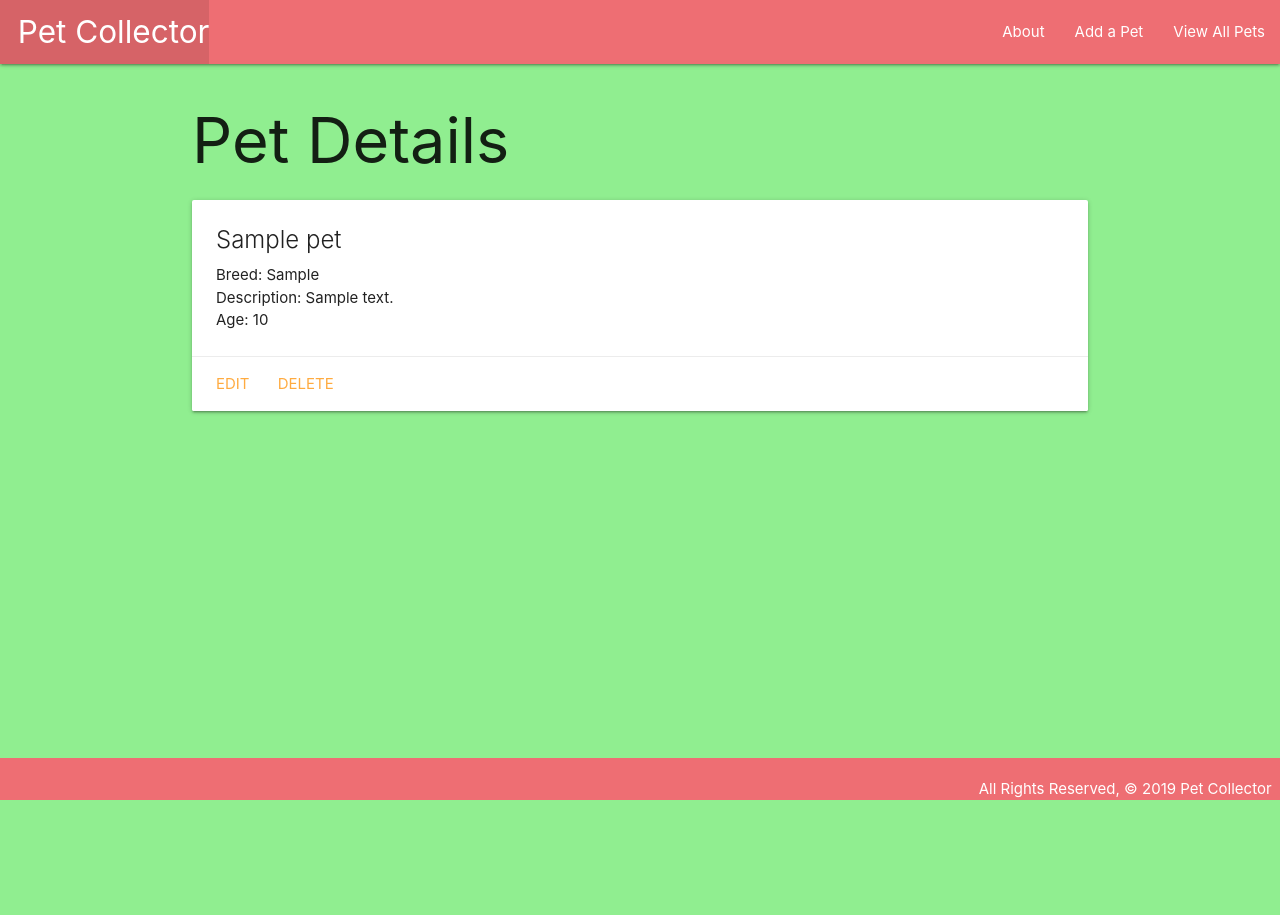
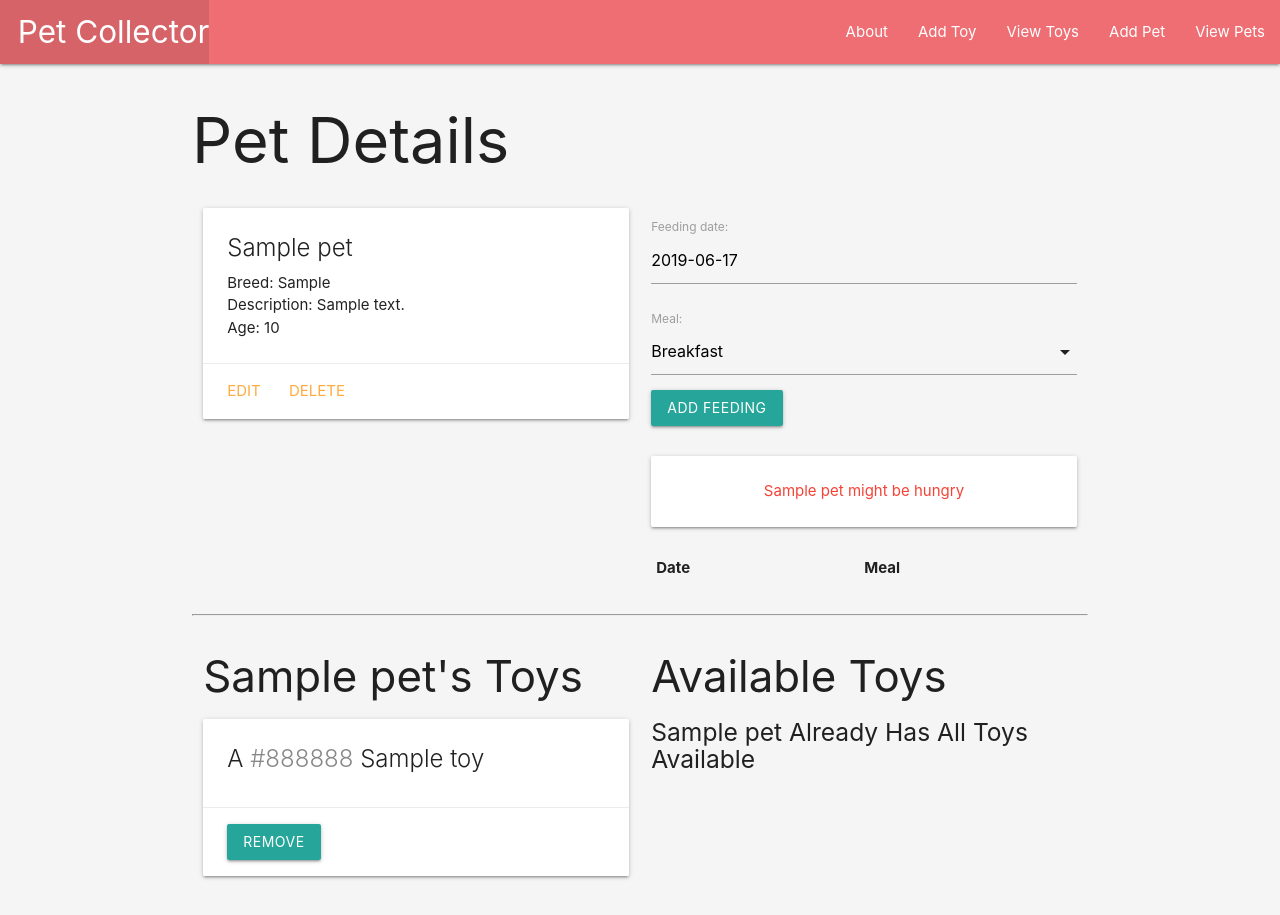
Before and after one commit to yolieloveless/petcollector, a Django app: page /pets/1/ in a window 1280 px wide. Shown: the top 915 px of the page. Before the commit the page ends 800 px from the top, so only its background shows below. Run offline with Django 3.2, Linux system fonts and the light colour scheme; tables that the repository leaves empty hold one stand-in row (values such as "Sample post"); lists and menus that the app fills with data are empty.

Commit message:
add photo upload feature

```diff
--- a/main_app/admin.py
+++ b/main_app/admin.py
@@ -1,5 +1,6 @@
 from django.contrib import admin
-from .models import Pet
+from .models import Pet, Feeding
 
 # Register your models here.
 admin.site.register(Pet)
+admin.site.register(Feeding)
--- /dev/null
+++ b/main_app/forms.py
@@ -0,0 +1,7 @@
+from django.forms import ModelForm
+from .models import Feeding
+
+class FeedingForm(ModelForm):
+  class Meta:
+    model = Feeding
+    fields = ['date', 'meal']
--- a/main_app/models.py
+++ b/main_app/models.py
@@ -1,15 +1,59 @@
 from django.db import models
 from django.urls import reverse
+from datetime import date
+
+MEALS = (
+('B', 'Breakfast'),
+('L', 'Lunch'),
+('D', 'Dinner')
+)
 
 # Create your models here.
+class Toy(models.Model):
+    name = models.CharField(max_length=50)
+    color = models.CharField(max_length=20)
+
+    def __str__(self):
+        return self.name
+
+    def get_absolute_url(self):
+        return reverse('toys_detail', kwargs={'pk: self.id'})
+
 class Pet(models.Model):
     name = models.CharField(max_length=100)
     breed = models.CharField(max_length=100)
     description = models.TextField(max_length=250)
     age = models.IntegerField()
+    toys = models.ManyToManyField(Toy)
 
     def __str__(self):
         return self.name
 
     def get_absolute_url(self):
         return reverse('detail', kwargs={'pet_id': self.id})
+
+    # def fed_for_today(self):
+    #     return self.feeding_set.filter(date=date.today()).count() >= len(MEALS)
+
+class Feeding(models.Model):
+  date = models.DateField('feeding date')
+  meal = models.CharField(
+      max_length=1,
+      choices=MEALS,
+      default=MEALS[0] [0]
+      )
+
+pet = models.ForeignKey(Pet, on_delete=models.CASCADE)
+
+def __str__(self):
+    return f"{self.get_meal_display()} on {self.date}"
+
+class Meta:
+    ordering = ['-date']
+
+class Photo(models.Model):
+    url = models.CharField(max_length=200)
+    pet = models.ForeignKey(Pet, on_delete=models.CASCADE)
+
+    def __str__(self):
+        return f"Photo for pet_id: {self.pet_id} @{self.url}"
--- a/main_app/static/css/style.css
+++ b/main_app/static/css/style.css
@@ -1,5 +1,5 @@
 body {
-    background-color: lightgreen;
+    background-color: whitesmoke;
 }
 
 body {
--- a/main_app/templates/base.html
+++ b/main_app/templates/base.html
@@ -9,6 +9,7 @@
     <title>Pet Collector</title>
     <link rel="stylesheet" href="https://cdnjs.cloudflare.com/ajax/libs/materialize/1.0.0/css/materialize.min.css">
     <link rel="stylesheet" type="text/css" href="{% static 'css/style.css' %}">
+    <script src="https://cdnjs.cloudflare.com/ajax/libs/materialize/1.0.0/js/materialize.min.js"></script>
 </head>
 <body>
     <header class="navbar-fixed">
@@ -19,8 +20,10 @@
                 </ul>
                 <ul class="right">
                     <li><a href="{% url 'about' %}">About</a></li>
-                    <li><a href="{% url 'pets_create' %}">Add a Pet</a></li>
-                    <li><a href="{% url 'index' %}">View All Pets</a></li>
+                    <li><a href="{% url 'toys_create' %}">Add Toy</a></li>
+                    <li><a href="{% url 'toys_index' %}">View Toys</a></li>
+                    <li><a href="{% url 'pets_create' %}">Add Pet</a></li>
+                    <li><a href="{% url 'index' %}">View Pets</a></li>
                 </ul>
             </div>
         </nav>
--- a/main_app/templates/pets/detail.html
+++ b/main_app/templates/pets/detail.html
@@ -3,15 +3,17 @@
 
 <h1>Pet Details</h1>
 
+<div class="row">
+  <div class="col s6">
     <div class="card">
       <div class="card-content">
         <span class="card-title">{{ pet.name }}</span>
-        <p>Breed:  {{ pet.breed }}</p>
-        <p>Description:  {{ pet.description }}</p>
+        <p>Breed: {{ pet.breed }}</p>
+        <p>Description: {{ pet.description }}</p>
         {% if pet.age > 0 %}
         <p>Age: {{ pet.age }}</p>
         {% else %}
-            <p>Age: Baby!</p>
+        <p>Age: Baby</p>
         {% endif %}
       </div>
       <div class="card-action">
@@ -19,5 +21,111 @@
         <a href="{% url 'pets_delete' pet.id %}">Delete</a>
       </div>
     </div>
+  </div>
+  <div class="col s6">
+    <form action="{% url 'add_feeding' pet.id %}" method="post">
+      {% csrf_token %}
+      {{ feeding_form.as_p }}
+      <input type="submit" class="btn" value="Add Feeding">
+    </form>
+    <br>
+    {% if pet.fed_for_today %}
+    <div class="card-panel teal-text center-align">{{pet.name}} has been fed all meals for today</div>
+    {% else %}
+    <div class="card-panel red-text center-align">{{pet.name}} might be hungry</div>
+    {% endif %}
+    <table class="striped">
+      <thead>
+        <tr>
+          <th>Date</th>
+          <th>Meal</th>
+        </tr>
+      </thead>
+      <tbody>
+        {% for feeding in pet.feeding_set.all %}
+        <tr>
+          <td>{{feeding.date}}</td>
+          <td>{{feeding.get_meal_display}}</td>
+        </tr>
+        {% endfor %}
+      </tbody>
+    </table>
+  </div>
+</div>
 
+<hr>
+<div class="row">
+  <div class="col s6">
+    <h3>{{ pet.name }}'s Toys</h3>
+    {% if pet.toys.count %}
+    {% for toy in pet.toys.all %}
+    <div class="card">
+      <div class="card-content">
+        <span class="card-title">
+          A <span style="color: {{ toy.color }}">{{ toy.color }}</span> {{ toy.name }}
+        </span>
+      </div>
+      <div class="card-action">
+        <form action="{% url 'unassoc_toy' pet.id toy.id %}" method="post">
+          {% csrf_token %}
+          <button type="submit" class="btn">Remove</button>
+        </form>
+      </div>
+    </div>
+    {% endfor %}
+    {% else %}
+    <h5>No Toys :(</h5>
+    {% endif %}
+  </div>
+  <!-- Available toys will come after this line -->
+  <div class="col s6">
+    <h3>Available Toys</h3>
+    {% if toys.count %}
+    {% for toy in toys.all %}
+    <div class="card">
+      <div class="card-content">
+        <span class="card-title">
+          A <span style="color: {{ toy.color }}">{{ toy.color }}</span> {{ toy.name }}
+        </span>
+      </div>
+      <div class="card-action">
+        <form action="{% url 'assoc_toy' pet.id toy.id %}" method="post">
+          {% csrf_token %}
+          <button type="submit" class="btn">Add</button>
+        </form>
+      </div>
+    </div>
+    {% endfor %}
+    {% else %}
+    <h5>{{pet.name}} Already Has All Toys Available</h5>
+    {% endif %}
+  </div>
+</div>
+{% for photo in pet.photo_set.all %}
+<img class="responsive-img card-panel" src="{{photo.url}}">
+{% empty %}
+<div class="card-panel teal-text center-align">No Photos Uploaded</div>
+{% endfor %}
+<form action="{% url 'add_photo' pet.id %}" enctype="multipart/form-data" method="POST" class="card-panel">
+  {% csrf_token %}
+  <input type="file" name="photo-file">
+  <br><br>
+  <input type="submit" class="btn" value="Upload Photo">
+</form>
+
+
+<!-- JS to create a date picker and init the meal dropdown -->
+<script>
+  // create a datepicker
+  var dateEl = document.getElementById('id_date');
+  M.Datepicker.init(dateEl, {
+    format: 'yyyy-mm-dd',
+    defaultDate: new Date(),
+    setDefaultDate: true,
+    autoClose: true
+  });
+  // initialize the meal select
+  var selectEl = document.getElementById('id_meal');
+  M.FormSelect.init(selectEl);
+</script>
 {% endblock %}
--- a/main_app/urls.py
+++ b/main_app/urls.py
@@ -9,5 +9,14 @@
     path('pets/create/', views.PetCreate.as_view(), name='pets_create'),
     path('pets/<int:pk>/update/', views.PetUpdate.as_view(), name='pets_update'),
     path('pets/<int:pk>/delete/', views.PetDelete.as_view(), name='pets_delete'),
+    path('pets/<int:pet_id>/add_feeding/', views.add_feeding, name='add_feeding'),
+    path('pets/<int:pet_id>/add_photo/', views.add_photo, name='add_photo'),
+    path('pets/<int:pet_id>/assoc_toy/<int:toy_id>/', views.assoc_toy, name='assoc_toy'),
+    path('pets/<int:pet_id>/unassoc_toy/<int:toy_id>/', views.unassoc_toy, name='unassoc_toy'),
+    path('toys/', views.ToyList.as_view(), name='toys_index'),
+    path('toys/<int:pk>/', views.ToyDetail.as_view(), name='toys_detail'),
+    path('toys/create/', views.ToyCreate.as_view(), name='toys_create'),
+    path('toys/<int:pk>/update/', views.ToyUpdate.as_view(), name='toys_update'),
+    path('toys/<int:pk>/delete/', views.ToyDelete.as_view(), name='toys_delete'),
 
 ]
--- a/main_app/views.py
+++ b/main_app/views.py
@@ -1,6 +1,14 @@
-from django.shortcuts import render
+from django.shortcuts import render, redirect
 from django.views.generic.edit import CreateView, UpdateView, DeleteView
-from .models import Pet
+from django.views.generic import ListView, DetailView
+from .models import Pet, Toy
+from .forms import FeedingForm
+import uuid
+import boto3
+from .models import Pet, Toy, Photo
+
+S3_BASE_URL = 'https://s3-us-east-2.amazonaws.com/'
+BUCKET = 'petcollector'
 
 class PetCreate(CreateView):
     model = Pet
@@ -28,4 +36,57 @@
 
 def pets_detail(request, pet_id):
     pet = Pet.objects.get(id=pet_id)
-    return render(request, 'pets/detail.html', { 'pet' : pet })
+    toys_pet_doesnt_have = Toy.objects.exclude(id__in = pet.toys.all().values_list('id'))
+    feeding_form = FeedingForm()
+    return render(request, 'pets/detail.html', {
+      'pet' : pet, 'feeding_form' : feeding_form,
+      'toys': toys_pet_doesnt_have
+   })
+
+def add_feeding(request, pet_id):
+  form = FeedingForm(request.POST)
+  if form.is_valid():
+    new_feeding = form.save(commit=False)
+    new_feeding.pet_id = pet_id
+    new_feeding.save()
+  return redirect('detail', pet_id=pet_id)
+
+def add_photo(request, pet_id):
+  photo_file = request.FILES.get('photo-file', None)
+  if photo_file:
+    s3 = boto3.client('s3')
+    key = uuid.uuid4().hex[:6] + photo_file.name[photo_file.name.rfind('.'):]
+    try:
+      s3.upload_fileobj(photo_file, BUCKET, key)
+      url = f"{S3_BASE_URL}{BUCKET}/{key}"
+      photo = Photo(url=url, pet_id=pet_id)
+      photo.save()
+    except:
+      print('An error occurred uploading file to S3')
+  return redirect('detail', pet_id=pet_id)
+
+def assoc_toy(request, pet_id, toy_id):
+  Pet.objects.get(id=pet_id).toys.add(toy_id)
+  return redirect('detail', pet_id=pet_id)
+
+def unassoc_toy(request, pet_id, toy_id):
+  Pet.objects.get(id=pet_id).toys.remove(toy_id)
+  return redirect('detail', pet_id=pet_id)
+
+class ToyList(ListView):
+  model = Toy
+
+class ToyDetail(DetailView):
+  model = Toy
+
+class ToyCreate(CreateView):
+  model = Toy
+  fields = '__all__'
+
+class ToyUpdate(UpdateView):
+  model = Toy
+  fields = ['name', 'color']
+
+class ToyDelete(DeleteView):
+  model = Toy
+  success_url = '/toys/'
```
Also changed, not shown: main_app/templates/main_app/toy_confirm_delete.html (added, +13 -0 lines), main_app/templates/main_app/toy_detail.html (added, +20 -0 lines), main_app/templates/main_app/toy_form.html (added, +18 -0 lines), main_app/templates/main_app/toy_list.html (added, +17 -0 lines), main_app/migrations/0002_feeding.py (added), main_app/migrations/0003_auto_20190617_1603.py (added), main_app/migrations/0004_photo.py (added). Lines whose indentation alone changed are shown as unchanged.
